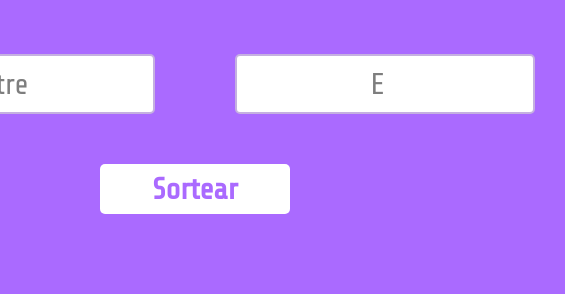
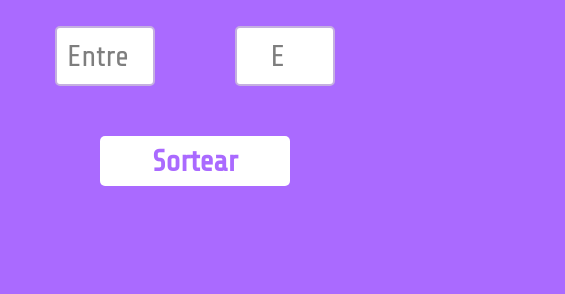
Before and after one commit to joaodalpiva3/PROJETO-SORTEADOR.JS, a plain HTML site: page index.html in a window 390 px wide. Shown: the part 642-936 px from the top of the page, 565 px wide, since content can reach past the window. After the commit the page ends 908 px from the top, so only its background shows below. Drawn offline with Linux system fonts and the light colour scheme.

Commit message:
Feito alterações para resposividade com @media no styles.css

```diff
--- a/style.css
+++ b/style.css
@@ -86,9 +86,43 @@ button {
     cursor: pointer;
     border-radius: 5px;
     border:#c5b0e0;
-
+    transition: background 0.3s ease;
 }
 
 button:active {
     background: #c5b0e0;
 }
+
+
+@media screen and (max-width: 700px) {
+
+    input {
+    padding: 10px;
+    height: 60px;
+    width: 200px;
+    border-radius: 5px;
+    font-size: 30px;
+    margin: 30px;
+    cursor: pointer;
+    text-align: center;
+    }
+}
+
+@media screen and (max-width: 400px) {
+
+
+    .title {
+        font-size: 55px;
+
+    }
+    input {
+    padding: 10px;
+    height: 60px;
+    width: 100px;
+    border-radius: 5px;
+    font-size: 30px;
+    margin: 30px;
+    cursor: pointer;
+    text-align: center;
+    }
+}
```
